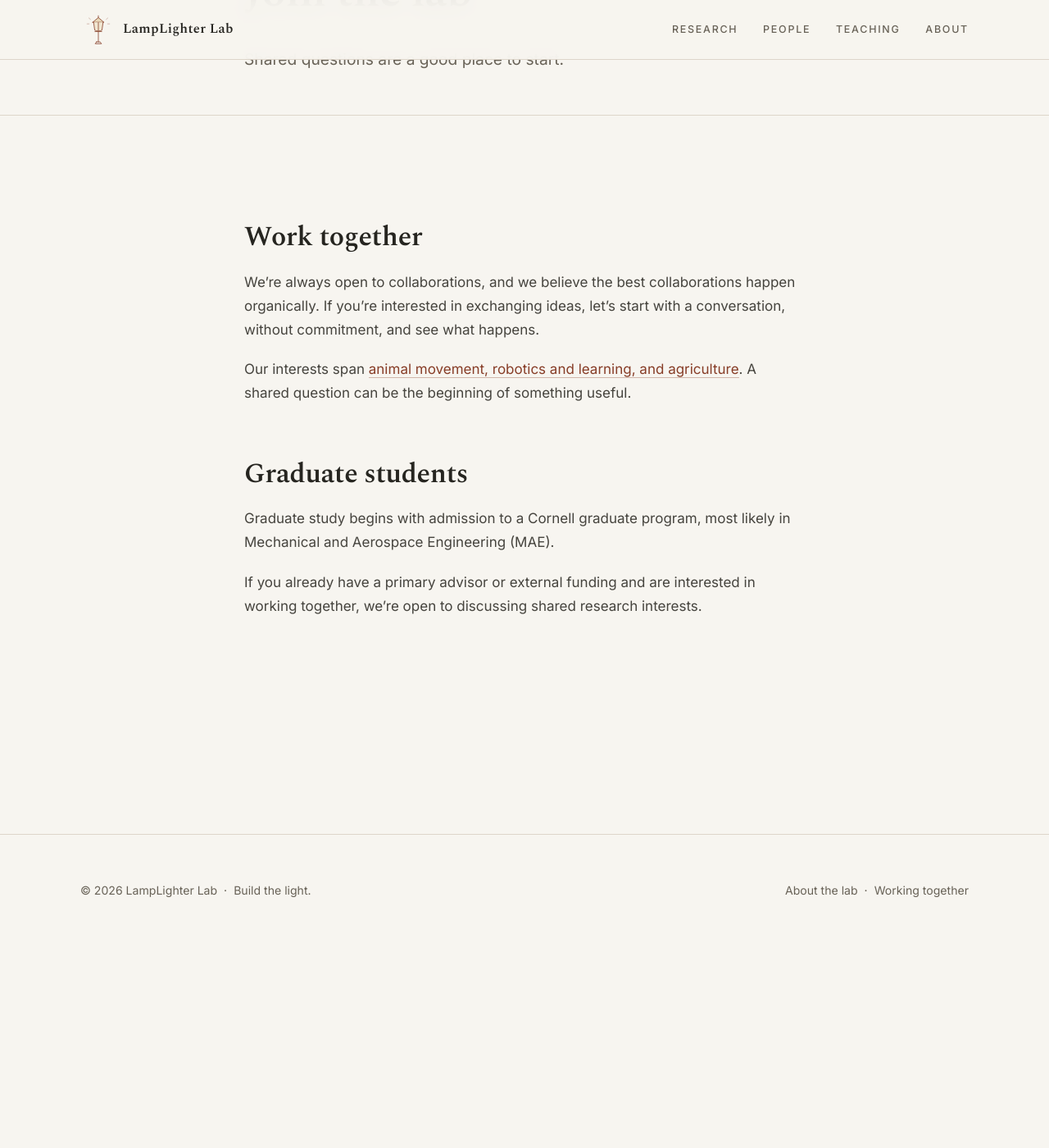
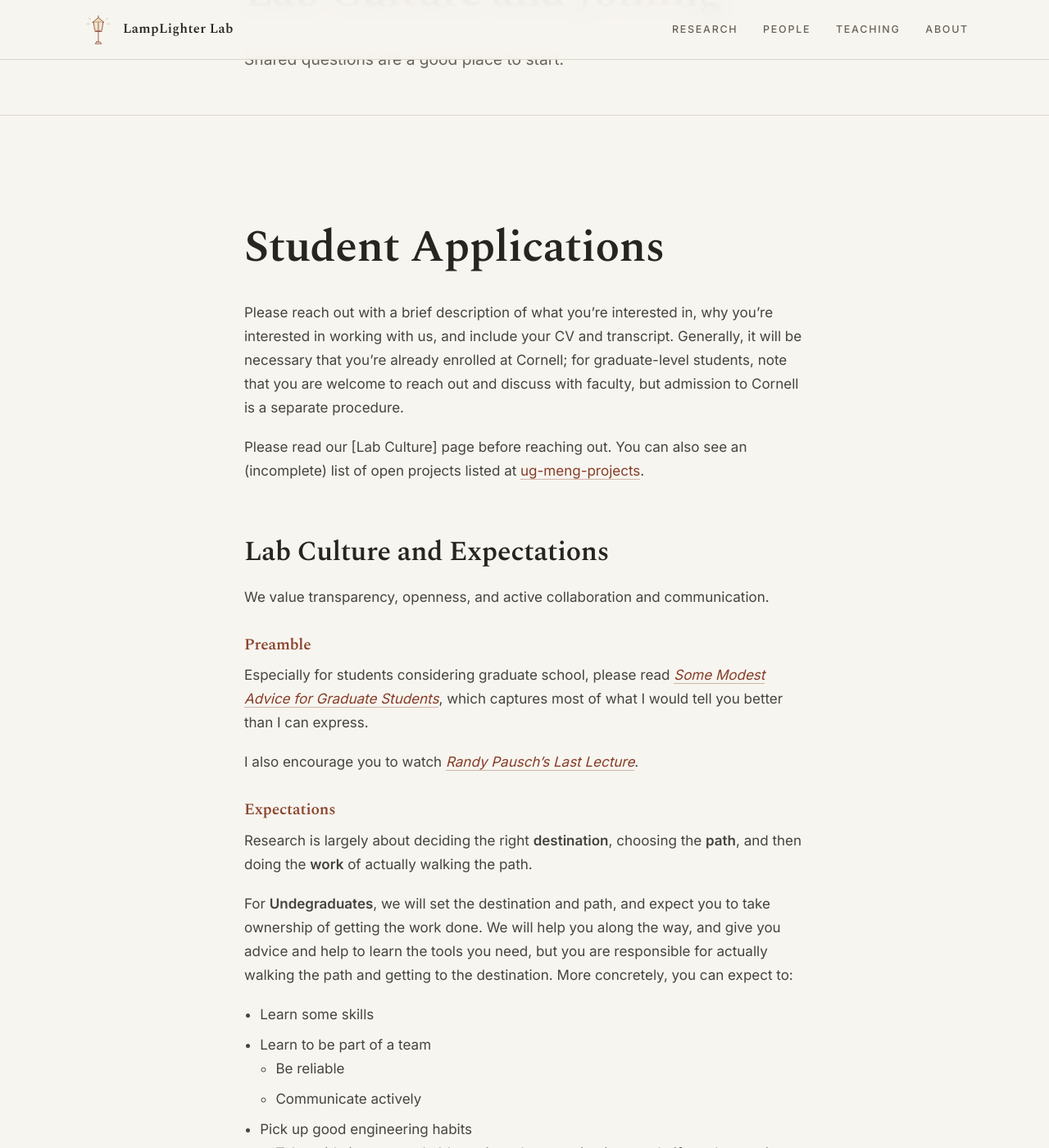
Before and after one commit to LampLighterLab/website, a Jekyll site: the page built from join.md, in a window 1280 px wide and 1400 px high, scrolled down 246 px. Shown: the whole window at 82% size. Built offline with Jekyll 4.4.1, drawn with Linux system fonts in a browser that asks for light colours; some of the changed text lies outside the part shown.

Commit message:
some tweaks

```diff
--- a/_data/research.yml
+++ b/_data/research.yml
@@ -18,5 +18,5 @@
   label: Application-driven research
   title: Agriculture
   summary: >-
-    Feeding a growing population sustainably is a challenge for our generation.
-    We explore how tools from AI and robotics can help improve agriculture.
+    Feeding a growing population sustainably is one of the grand challenges for our
+    generation. We explore how tools from AI and robotics can help improve agriculture.
--- a/join.md
+++ b/join.md
@@ -1,5 +1,5 @@
 ---
-title: Join the lab
+title: Lab Culture and Joining
 layout: page
 permalink: /join/
 eyebrow: Work with us
@@ -7,14 +7,40 @@ description: Collaboration and graduate study with LampLighter Lab.
 intro: Shared questions are a good place to start.
 ---
 
-## Work together
+# Student Applications
 
-We're always open to collaborations, and we believe the best collaborations happen organically. If you're interested in exchanging ideas, let's start with a conversation, without commitment, and see what happens.
+Please reach out with a brief description of what you're interested in, why you're interested in working with us, and include your CV and transcript.
+Generally, it will be necessary that you're already enrolled at Cornell; for graduate-level students, note that you are welcome to reach out and discuss with faculty, but admission to Cornell is a separate procedure.
 
-Our interests span [animal movement, robotics and learning, and agriculture]({{ '/research/' | relative_url }}). A shared question can be the beginning of something useful.
+Please read our [Lab Culture] page before reaching out.
+You can also see an (incomplete) list of open projects listed at [ug-meng-projects](https://ug-meng-projects.coecis.cornell.edu).
 
-## Graduate students
+## Lab Culture and Expectations
 
-Graduate study begins with admission to a Cornell graduate program, most likely in Mechanical and Aerospace Engineering (MAE).
+We value transparency, openness, and active collaboration and communication.
 
-If you already have a primary advisor or external funding and are interested in working together, we're open to discussing shared research interests.
+### Preamble
+
+Especially for students considering graduate school, please read _[Some Modest Advice for Graduate Students](https://polypedal.berkeley.edu/?page_id=266#advice)_, which captures most of what I would tell you better than I can express.
+
+I also encourage you to watch _[Randy Pausch's Last Lecture](https://www.youtube.com/watch?v=ji5_MqicxSo)_.
+
+### Expectations
+
+Research is largely about deciding the right **destination**, choosing the **path**, and then doing the **work** of actually walking the path.
+
+For **Undegraduates**, we will set the destination and path, and expect you to take ownership of getting the work done. We will help you along the way, and give you advice and help to learn the tools you need, but you are responsible for actually walking the path and getting to the destination. More concretely, you can expect to:
+
+- Learn some skills
+- Learn to be part of a team
+  - Be reliable
+  - Communicate actively
+- Pick up good engineering habits
+  - Take pride in your work.
+  It’s not just about getting it to work; if another engineer looks under the hood, you want them to say “A professional has been at work here”.
+  - Fix the cause, not the symptom. Understand why!
+  You won’t always be able to chase down every weird anomaly, but as an engineer, that should bug you, like an itch you can’t reach.
+
+For **Terminal Masters**, we will set the destination, and we will expect you to decide which path to take to get there. More concretely, expect to
+
+The mark of a **PhD** is that you are able to decide the destination: you need to take ownership of which questions to ask, and why it's worth answering. This is a long journey and we will work with you to get there.
```
Also changed, not shown: _people/lucas-libshutz.md (+1 -1 lines), _people/xuyi-lian.md (added, +7 -0 lines), _people/zixu-lu.md (added, +7 -0 lines), _projects/robotics-and-learning.md (+2 -2 lines), about.md (+1 -9 lines), index.md (+1 -1 lines).
